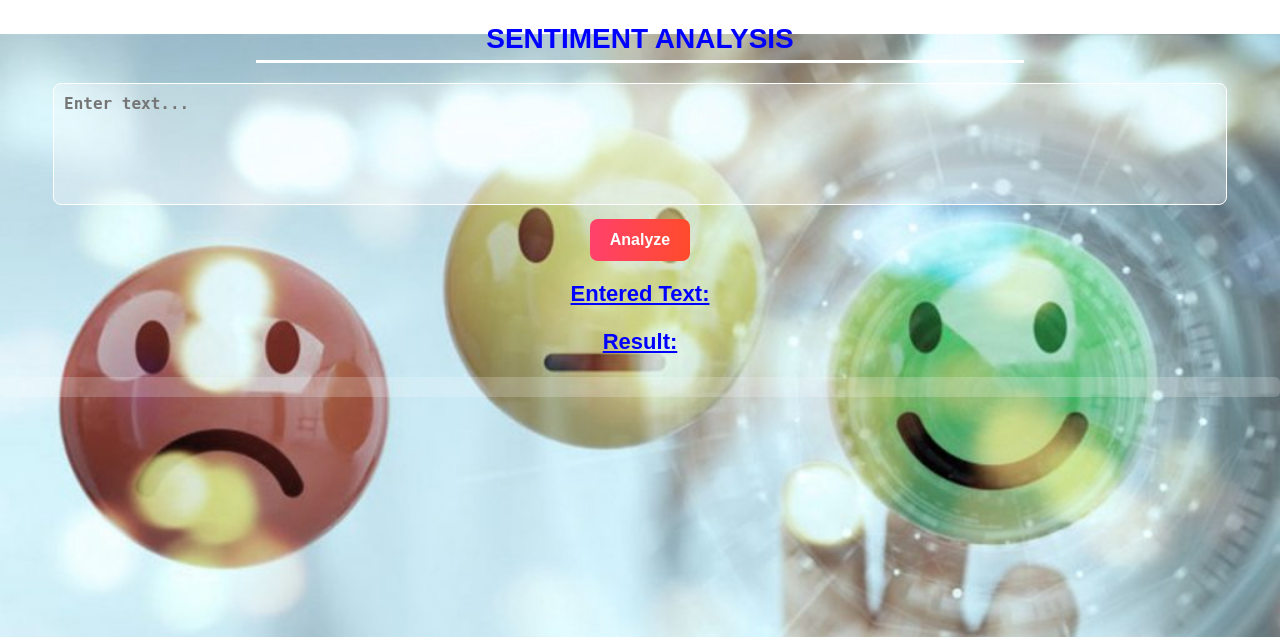
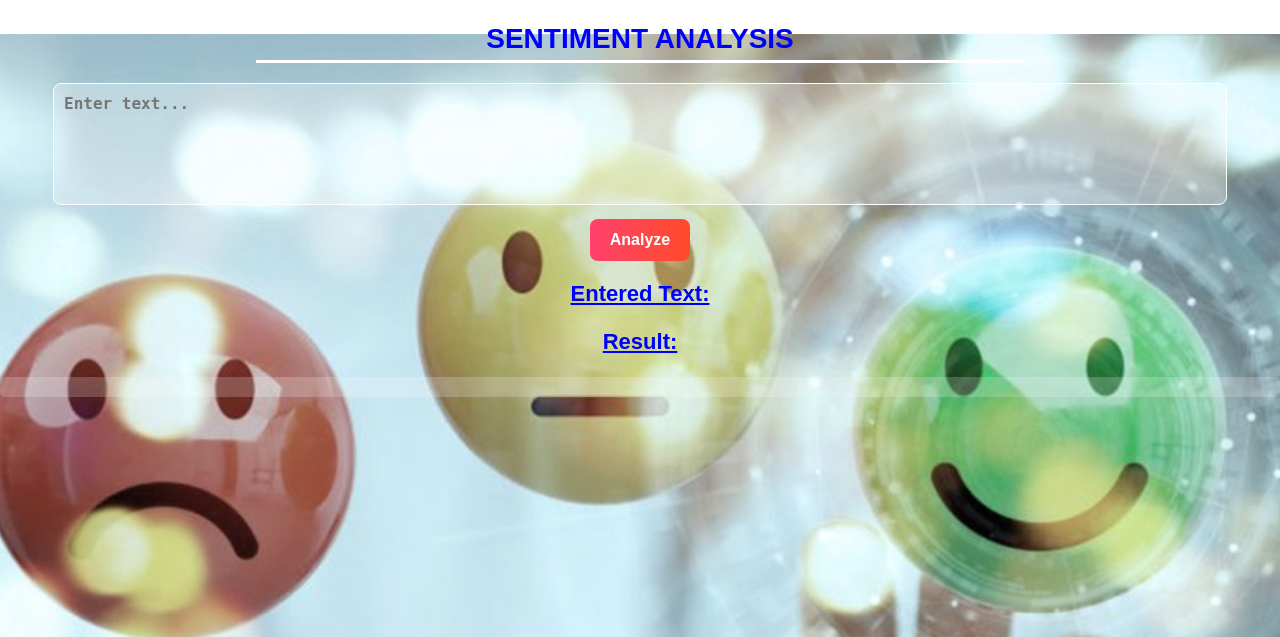
Before and after one commit to GNANESWARIG/sentiment-analysis, a Flask app: page / in a window 1280 px wide. Shown: the top 637 px of the page. Run offline with Flask 3, Linux system fonts and the light colour scheme.

Commit message:
Update style.css

```diff
--- a/static/style.css
+++ b/static/style.css
@@ -1,7 +1,7 @@
-/* Apply full-page background image with wave movement */
+/* Apply full-page background image with wave movement and zoom effect */
 body {
     background: url('/static/1.jpg') no-repeat center center fixed;
-    background-size: cover;
+    background-size: 110%; /* Zoom the image slightly */
     font-family: Arial, sans-serif;
     color: blue;
     text-align: center;
@@ -10,16 +10,19 @@ body {
     animation: waveBackground 10s infinite linear alternate;
 }
 
-/* Keyframes for gradual movement */
+/* Keyframes for gradual movement with zoom */
 @keyframes waveBackground {
     0% {
         background-position: center 0px;
+        background-size: 110%;
     }
     50% {
         background-position: center 50px;
+        background-size: 115%; /* Slight zoom effect to prevent blank spaces */
     }
     100% {
         background-position: center 0px;
+        background-size: 110%;
     }
 }
 
```
